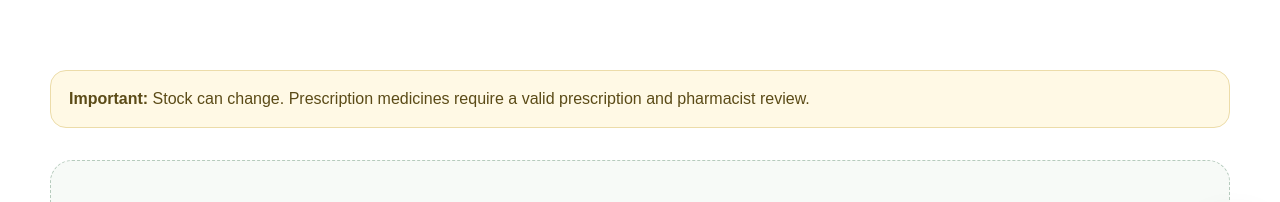
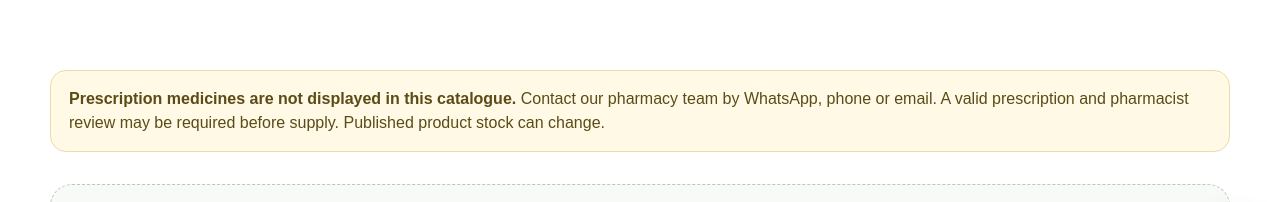
Before and after one commit to Bafakyiivan/Bweza-Pharmacy, a Next.js app: page /products in a window 1280 px wide. Shown: the part 439-641 px from the top of the page. Built offline with nearby package versions, Linux system fonts and the light colour scheme; no server answers.

Commit message:
Clarify prescription medicine catalogue policy

```diff
--- a/app/products/page.tsx
+++ b/app/products/page.tsx
@@ -9,5 +9,5 @@ export const dynamic = "force-dynamic";
 
 export default async function ProductsPage() {
   const items = await listProducts().catch(() => []);
-  return <><PageHero eyebrow="Product catalogue" title="Browse products." description="Check published products, then ask on WhatsApp for current stock and prices." /><section className="section"><div className="container"><div className="notice" role="note"><strong>Important:</strong> Stock can change. Prescription medicines require a valid prescription and pharmacist review.</div>{items.length ? <ProductCatalog products={items} /> : <div className="catalog-empty"><h2>More products are coming soon.</h2><p>Ask us on WhatsApp about the item you need.</p></div>}</div></section><CtaBand title="Can’t find your product?" text="Send the product name or a clear photograph on WhatsApp." /></>;
+  return <><PageHero eyebrow="Product catalogue" title="Browse products." description="Browse selected wellness, first-aid and health products. Prescription medicines are handled privately by our pharmacy team." /><section className="section"><div className="container"><div className="notice" role="note"><strong>Prescription medicines are not displayed in this catalogue.</strong> Contact our pharmacy team by WhatsApp, phone or email. A valid prescription and pharmacist review may be required before supply. Published product stock can change.</div>{items.length ? <ProductCatalog products={items} /> : <div className="catalog-empty"><h2>More products are coming soon.</h2><p>Ask us on WhatsApp about the item you need.</p></div>}</div></section><CtaBand title="Need a prescription medicine or unlisted product?" text="Contact our pharmacy team by WhatsApp, phone or email for the appropriate next step." /></>;
 }
```
